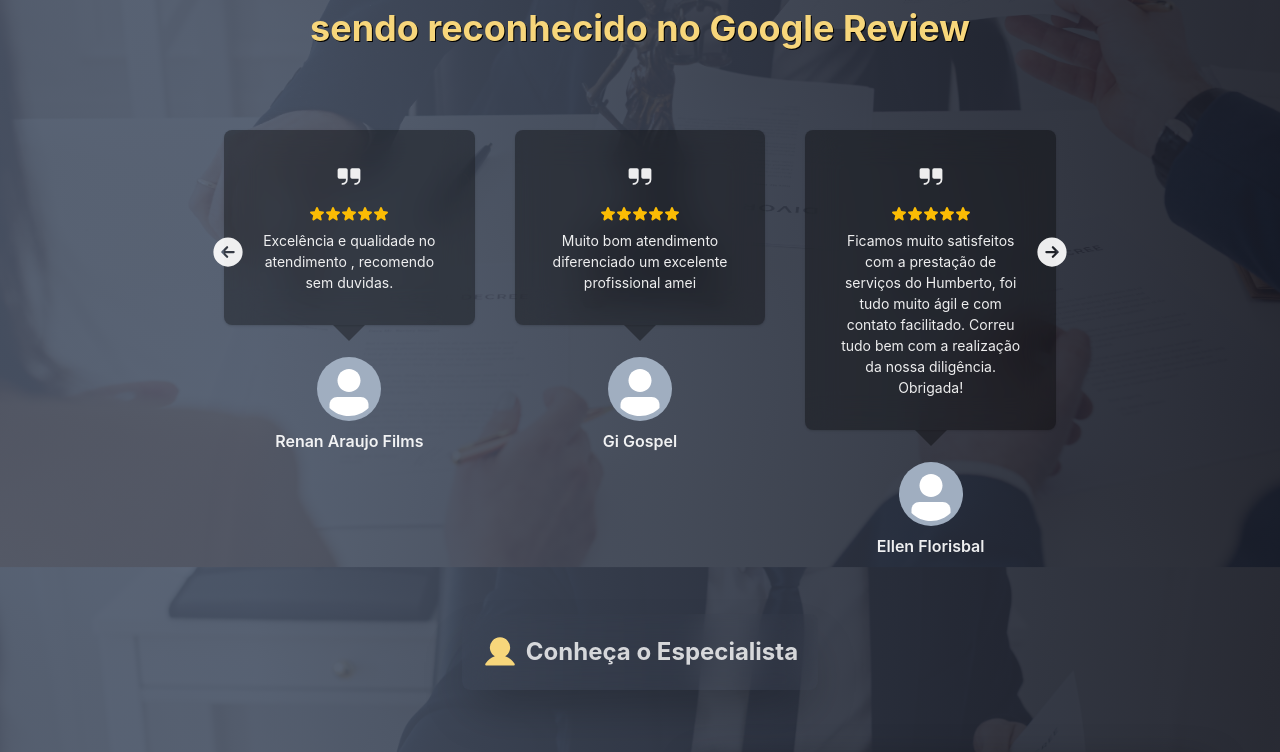
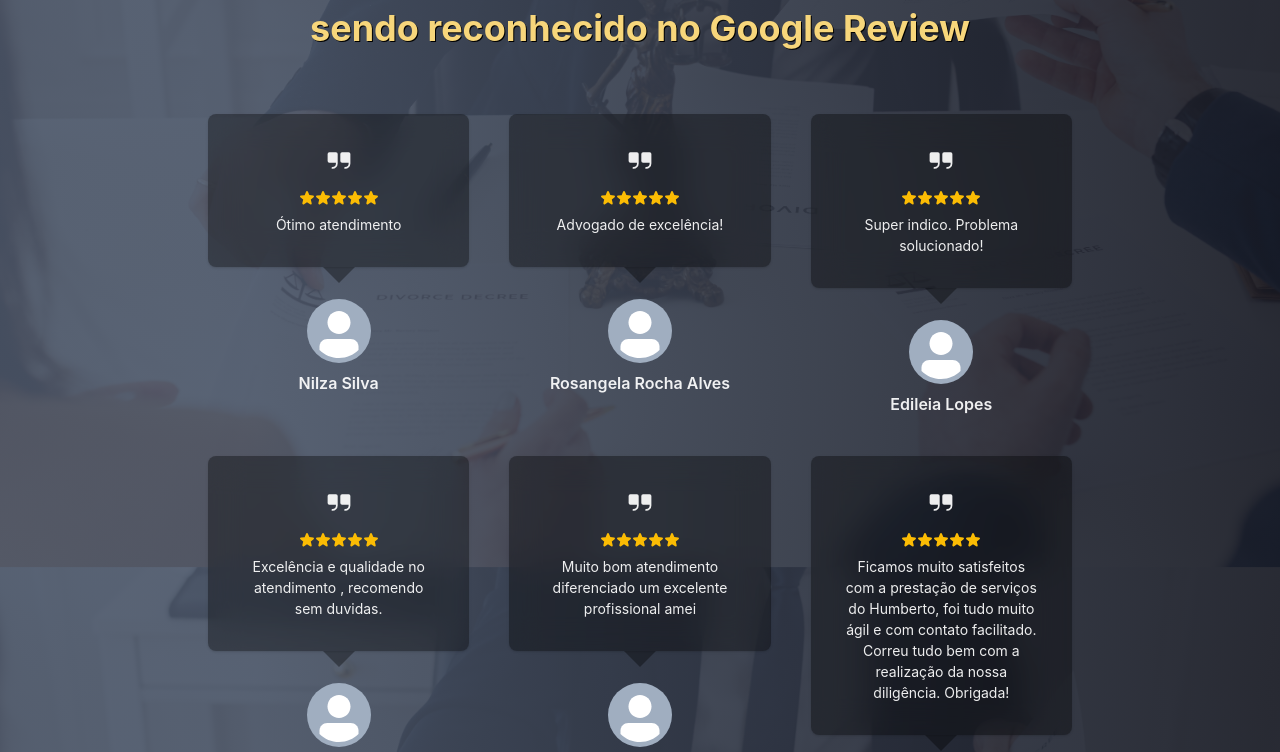
Before and after one commit to maxinelobato/humbertopedrosa, a Next.js app: page / in a window 1280 px wide. Shown: the part 1993-2745 px from the top of the page. Built offline with nearby package versions, Linux system fonts and the light colour scheme.

Commit message:
change_comments

```diff
--- a/src/app/comments.tsx
+++ b/src/app/comments.tsx
@@ -10,10 +10,10 @@ import {
   Avatar,
   VStack,
   SimpleGrid,
-  IconButton,
 } from '@chakra-ui/react';
-import { ArrowCircleLeft, ArrowCircleRight, Heart, Quotes, Star } from 'phosphor-react';
-import Slider from 'react-slick';
+import { Heart, Quotes, Star } from 'phosphor-react';
+// import { Swiper, SwiperSlide } from 'swiper/react';
+// import { Autoplay, Navigation } from 'swiper';
 
 const Testimonial = ({ children }: { children: ReactNode }) => {
   return <Box>{children}</Box>;
@@ -75,23 +75,7 @@ const ReviewsGoogle = {
   rating: 5,
 };
 
-const settings = {
-  dots: true,
-  infinite: true,
-  speed: 500,
-  slidesToShow: true,
-  slidesToScroll: true,
-  arrows: false,
-  fade: true,
-  autoplay: true,
-  autoplaySpeed: 5000,
-};
-
 export function Comments() {
-  const [slider, setSlider] = React.useState<Slider | null>(null);
-  const top = '30%';
-  const side = '0%';
-
   return (
     <>
       <Container maxW={'6xl'} py={16} as={Stack} spacing={12}>
@@ -135,47 +119,19 @@ export function Comments() {
           direction={{ base: 'column', md: 'column' }}
           spacing={{ base: 10, md: 4, lg: 10 }}
         >
-          <Box position={'relative'} overflow={'hidden'}>
-            {/* CSS files for react-slick */}
-            <link
-              rel="stylesheet"
-              type="text/css"
-              charSet="UTF-8"
-              href="https://cdnjs.cloudflare.com/ajax/libs/slick-carousel/1.6.0/slick.min.css"
-            />
-            <link
-              rel="stylesheet"
-              type="text/css"
-              href="https://cdnjs.cloudflare.com/ajax/libs/slick-carousel/1.6.0/slick-theme.min.css"
-            />
-            {/* Left Icon */}
-            <IconButton
-              aria-label="left-arrow"
-              variant="ghost"
-              position="absolute"
-              left={side}
-              top={top}
-              transform={'translate(0%, -50%)'}
-              zIndex={2}
-              onClick={() => slider?.slickPrev()}
+          {/* <Swiper
+            spaceBetween={30}
+            centeredSlides={true}
+            autoplay={{
+              delay: 5000,
+              disableOnInteraction: false,
+            }}
+            navigation={true}
+            modules={[Autoplay, Navigation]}
+            onSlideChange={() => console.log('slide change')}
+            onSwiper={(swiper) => console.log(swiper)}
           >
-              <ArrowCircleLeft size={36} weight="fill" />
-            </IconButton>
-            {/* Right Icon */}
-            <IconButton
-              aria-label="right-arrow"
-              variant="ghost"
-              position="absolute"
-              right={side}
-              top={top}
-              transform={'translate(0%, -50%)'}
-              zIndex={2}
-              onClick={() => slider?.slickNext()}
-            >
-              <ArrowCircleRight size={36} weight="fill" />
-            </IconButton>
-            <Slider {...settings} ref={(slider) => setSlider(slider)}>
-              <Box p={4}>
+            <SwiperSlide> */}
           <SimpleGrid columns={{ base: 1, md: 3 }} spacing={10}>
             <Testimonial>
               <TestimonialContent>
@@ -227,15 +183,13 @@ export function Comments() {
                       />
                     ))}
                 </Box>
-                      <TestimonialText>
-                        Super indico. Problema solucionado!
-                      </TestimonialText>
+                <TestimonialText>Super indico. Problema solucionado!</TestimonialText>
               </TestimonialContent>
               <TestimonialAvatar src={''} name={'Edileia Lopes'} />
             </Testimonial>
           </SimpleGrid>
-              </Box>
-              <Box p={4}>
+          {/* </SwiperSlide>
+            <SwiperSlide> */}
           <SimpleGrid columns={{ base: 1, md: 3 }} spacing={10}>
             <Testimonial>
               <TestimonialContent>
@@ -272,8 +226,7 @@ export function Comments() {
                     ))}
                 </Box>
                 <TestimonialText>
-                        Muito bom atendimento diferenciado um excelente profissional
-                        amei
+                  Muito bom atendimento diferenciado um excelente profissional amei
                 </TestimonialText>
               </TestimonialContent>
               <TestimonialAvatar src={''} name={'Gi Gospel'} />
@@ -293,17 +246,16 @@ export function Comments() {
                     ))}
                 </Box>
                 <TestimonialText>
-                        Ficamos muito satisfeitos com a prestação de serviços do
-                        Humberto, foi tudo muito ágil e com contato facilitado. Correu
-                        tudo bem com a realização da nossa diligência. Obrigada!
+                  Ficamos muito satisfeitos com a prestação de serviços do Humberto, foi
+                  tudo muito ágil e com contato facilitado. Correu tudo bem com a
+                  realização da nossa diligência. Obrigada!
                 </TestimonialText>
               </TestimonialContent>
               <TestimonialAvatar src={''} name={'Ellen Florisbal'} />
             </Testimonial>
           </SimpleGrid>
-              </Box>
-            </Slider>
-          </Box>
+          {/* </SwiperSlide>
+          </Swiper> */}
         </Stack>
       </Container>
     </>
```
Lines whose indentation alone changed are shown as unchanged.
